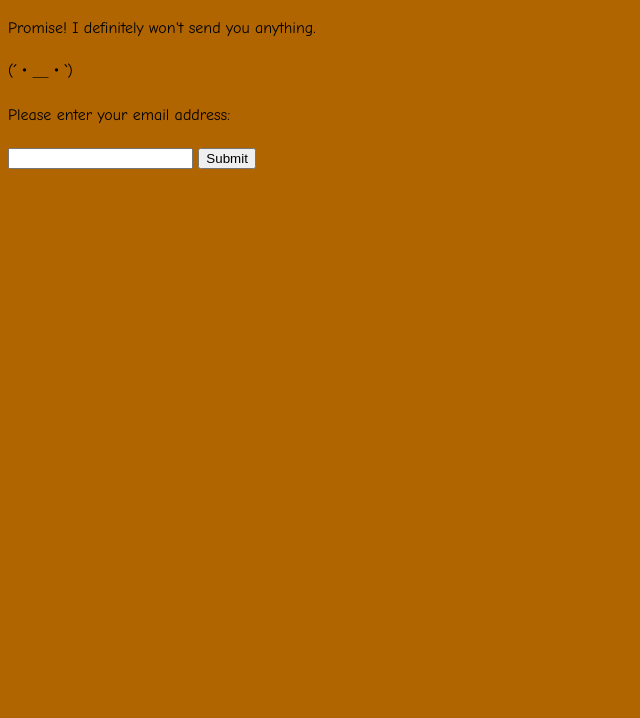
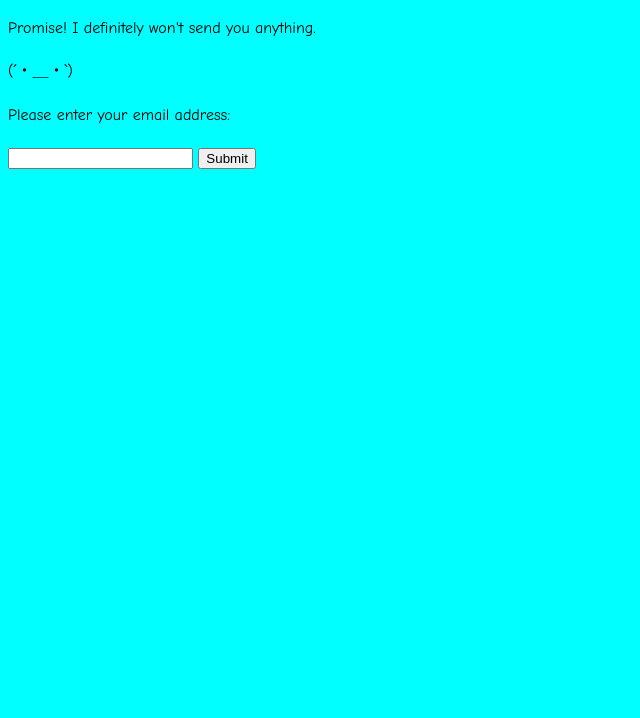
Before and after one commit to rnmtn/html_css3, a plain HTML site: page index.html in a window 1280 px wide. Shown: the part 82-800 px from the top of the page, without its empty margins (0-640 px from the left). Drawn offline with Linux system fonts and the light colour scheme.

Commit message:
Update index.html

```diff
--- a/index.html
+++ b/index.html
@@ -7,7 +7,7 @@
     <style>
         body {
             font-family: Comic Sans MS;
-            background-color: rgb(176,101,0);
+            background-color: rgb(0, 255, 255);
             line-height: 1.7;
         }
         h1 {
```
